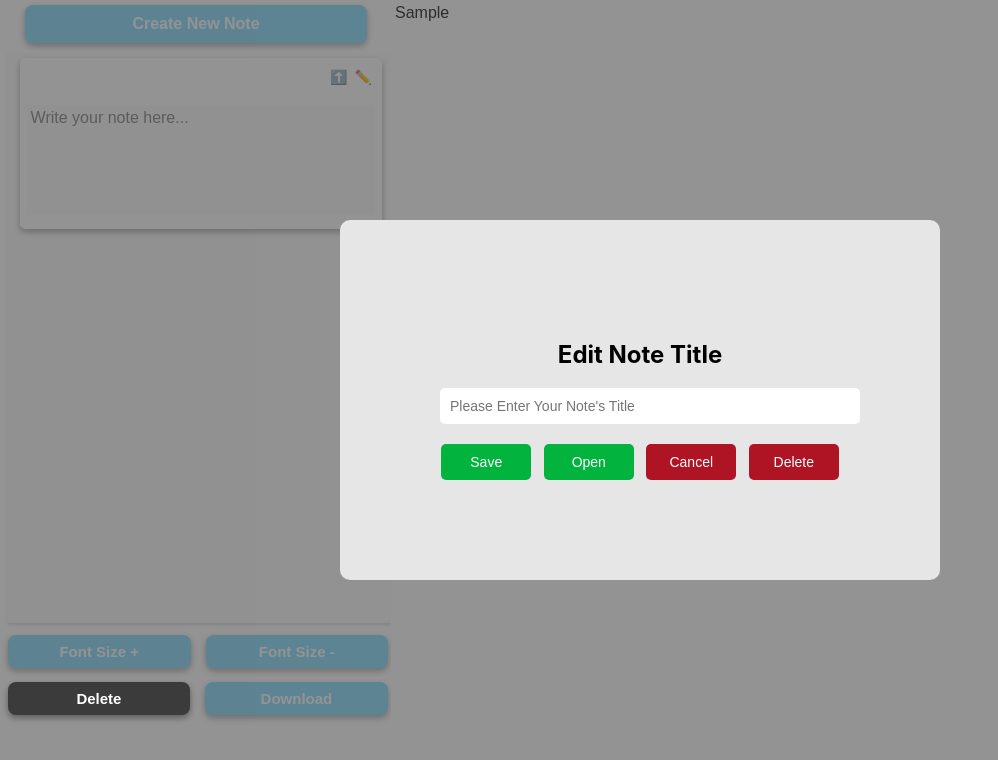
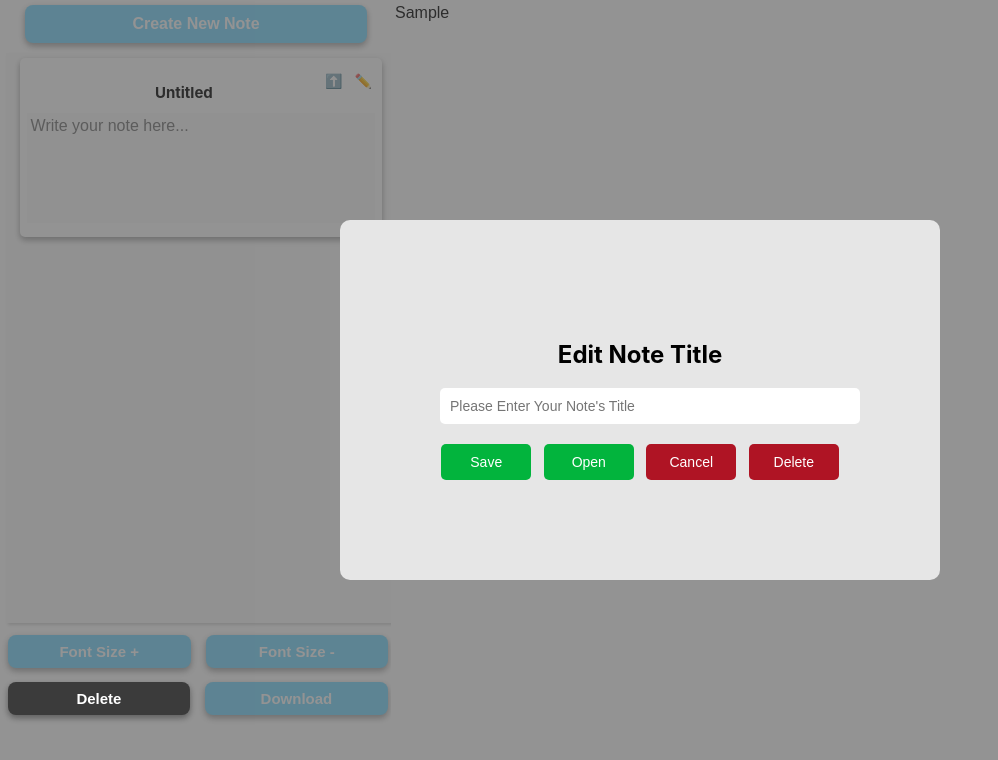
Before and after one commit to JulioGitMJC/NotepadProject, a React (Create React App) app: page / in a window 1280 px wide. Both pictures are taken after typing "Sample" into the empty fields and a click on the button "Create New Note". Shown: the top 760 px of the page, without its empty margins (0-998 px from the left). Built offline with nearby package versions, Linux system fonts and the light colour scheme.

Commit message:
Fixed title

```diff
--- a/src/App.css
+++ b/src/App.css
@@ -104,7 +104,7 @@
 .UpdateIcon {
   cursor: pointer;
   font-size: 14px;
-  margin-left: 300px;
+  margin-left: -25px;
   margin-bottom: 20px;
 }
 
--- a/src/App.js
+++ b/src/App.js
@@ -134,7 +134,8 @@ function App() {
               onMouseLeave={cancelPressTimer}
             >
               <div className="NoteHeader">
-              <span className='UpdateIcon' onClick={() => updateNoteContent(note.id, noteContent)}>⬆️</span>
+                <p className="NoteTitle">{note.title}</p>
+                <span className='UpdateIcon' onClick={() => updateNoteContent(note.id, noteContent)}>⬆️</span>
                 <span className="EditIcon" onClick={() => openTitleModal(note)}>✏️</span>
               </div>
 
```
